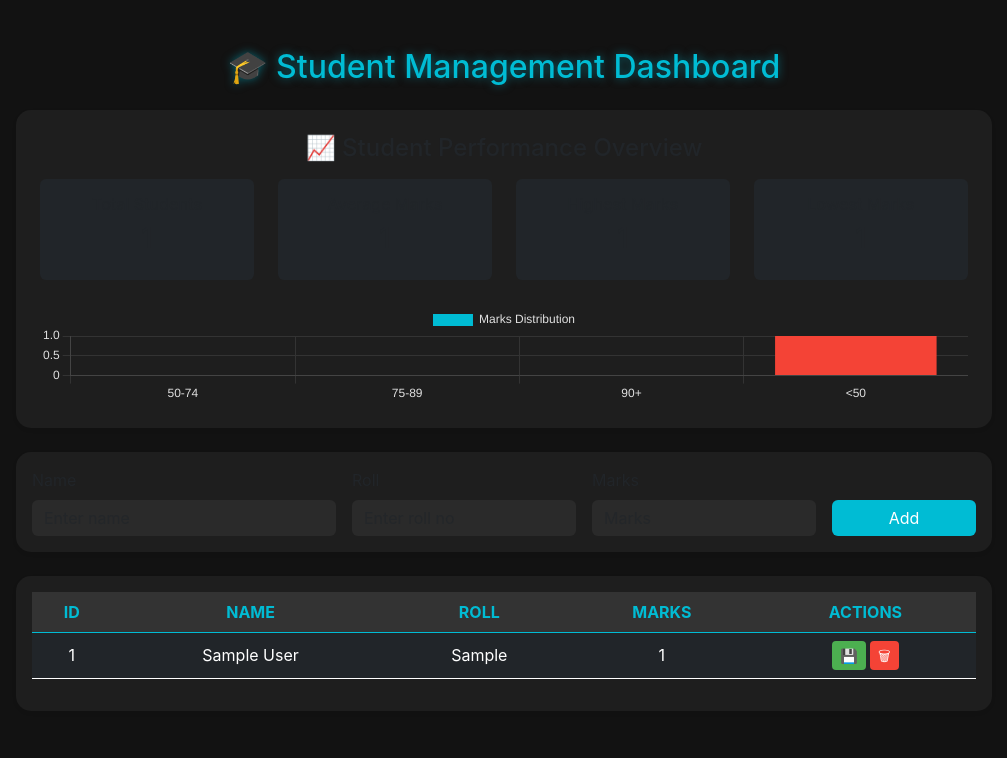
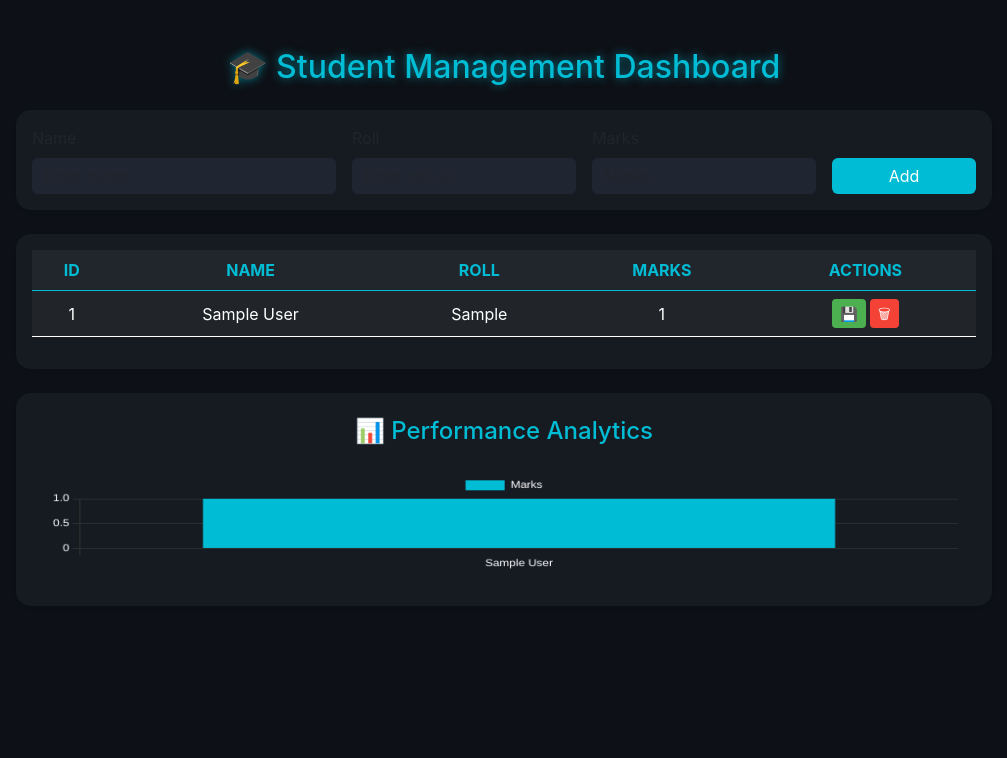
Before and after one commit to AshwinShinu/flask-devops-project, a Flask app: page / in a window 1280 px wide. Shown: the top 758 px of the page, without its empty margins (136-1143 px from the left). Run offline with Flask 3, Linux system fonts and the light colour scheme; tables that the repository leaves empty hold one stand-in row (values such as "Sample post").

Commit message:
minor changes

```diff
--- a/app/templates/index.html
+++ b/app/templates/index.html
@@ -7,24 +7,25 @@
     <link href="https://cdn.jsdelivr.net/npm/bootstrap@5.3.3/dist/css/bootstrap.min.css" rel="stylesheet">
     <script src="https://code.jquery.com/jquery-3.6.4.min.js"></script>
     <script src="https://cdn.jsdelivr.net/npm/chart.js"></script>
+
     <style>
         body {
-            background-color: #121212;
-            color: #e0e0e0;
+            background-color: #0d1117;
+            color: #ffffff;
             font-family: 'Inter', sans-serif;
         }
         .container {
             max-width: 1000px;
         }
         .card {
-            background-color: #1e1e1e;
+            background-color: #161b22;
             border: none;
             border-radius: 15px;
-            box-shadow: 0 4px 20px rgba(0, 0, 0, 0.4);
+            box-shadow: 0 4px 20px rgba(0, 0, 0, 0.5);
         }
         .form-control, .table {
-            background-color: #2a2a2a;
-            color: #e0e0e0;
+            background-color: #1f2631;
+            color: #ffffff;
             border: none;
         }
         .form-control:focus {
@@ -40,12 +41,13 @@
             box-shadow: 0 0 10px #00bcd4;
         }
         .table th {
-            background-color: #333;
+            background-color: #21262d;
             color: #00bcd4;
             text-transform: uppercase;
         }
         .table td {
             vertical-align: middle;
+            color: #ffffff;
         }
         .btn-success {
             background-color: #4caf50;
@@ -65,10 +67,15 @@
         }
         h2 {
             color: #00bcd4;
-            text-shadow: 0 0 10px rgba(0,188,212,0.5);
+            text-shadow: 0 0 10px rgba(0,188,212,0.6);
         }
         tr:hover {
-            background-color: #2d2d2d;
+            background-color: #1f2933;
+        }
+        canvas {
+            background: #161b22;
+            border-radius: 12px;
+            padding: 10px;
         }
     </style>
 </head>
@@ -76,38 +83,6 @@
 <body>
 <div class="container py-5">
     <h2 class="text-center mb-4">🎓 Student Management Dashboard</h2>
-
-    <!-- 📊 Analytics Dashboard -->
-    <div class="card shadow-sm p-4 mb-4">
-        <h4 class="text-center mb-3">📈 Student Performance Overview</h4>
-        <div class="row text-center mb-4">
-            <div class="col-md-3">
-                <div class="p-3 bg-dark rounded">
-                    <h6>Total Students</h6>
-                    <h3 id="count">0</h3>
-                </div>
-            </div>
-            <div class="col-md-3">
-                <div class="p-3 bg-dark rounded">
-                    <h6>Average Marks</h6>
-                    <h3 id="average">0</h3>
-                </div>
-            </div>
-            <div class="col-md-3">
-                <div class="p-3 bg-dark rounded">
-                    <h6>Highest Marks</h6>
-                    <h3 id="highest">0</h3>
-                </div>
-            </div>
-            <div class="col-md-3">
-                <div class="p-3 bg-dark rounded">
-                    <h6>Lowest Marks</h6>
-                    <h3 id="lowest">0</h3>
-                </div>
-            </div>
-        </div>
-        <canvas id="marksChart" height="100"></canvas>
-    </div>
 
     <!-- Add Student Form -->
     <div class="card shadow-sm mb-4 p-3">
@@ -131,7 +106,7 @@
     </div>
 
     <!-- Student Table -->
-    <div class="card shadow-sm p-3">
+    <div class="card shadow-sm p-3 mb-4">
         <table class="table table-dark table-hover text-center align-middle" id="studentsTable">
             <thead>
                 <tr>
@@ -145,15 +120,15 @@
             <tbody></tbody>
         </table>
     </div>
+
+    <!-- Analytics Chart -->
+    <div class="card shadow-sm p-4">
+        <h4 class="mb-3 text-center" style="color:#00bcd4;">📊 Performance Analytics</h4>
+        <canvas id="marksChart" height="120"></canvas>
+    </div>
 </div>
 
 <script>
-let marksChart;
-
-// Adjusts Chart.js defaults for dark mode
-Chart.defaults.color = "#e0e0e0";
-Chart.defaults.borderColor = "#444";
-
 function loadStudents() {
     $.get("/api/students", function(data) {
         const tbody = $("#studentsTable tbody");
@@ -172,60 +147,7 @@
                 </tr>
             `);
         });
-    });
-}
-
-function loadStats() {
-    $.get("/api/stats", function(data) {
-        $("#count").text(data.count);
-        $("#average").text(data.average);
-        $("#highest").text(data.highest);
-        $("#lowest").text(data.lowest);
-
-        const dist = data.distribution;
-        const labels = Object.keys(dist);
-        const values = Object.values(dist);
-
-        if (marksChart) {
-            marksChart.data.labels = labels;
-            marksChart.data.datasets[0].data = values;
-            marksChart.update();
-        } else {
-            const ctx = document.getElementById("marksChart").getContext("2d");
-            marksChart = new Chart(ctx, {
-                type: "bar",
-                data: {
-                    labels: labels,
-                    datasets: [{
-                        label: "Marks Distribution",
-                        data: values,
-                        backgroundColor: ["#00bcd4", "#4caf50", "#ffeb3b", "#f44336"]
-                    }]
-                },
-                options: {
-                    plugins: {
-                        legend: {
-                            labels: { color: "#e0e0e0" }
-                        },
-                        tooltip: {
-                            titleColor: "#121212",
-                            bodyColor: "#121212",
-                            backgroundColor: "#00bcd4"
-                        }
-                    },
-                    scales: {
-                        x: {
-                            ticks: { color: "#e0e0e0" },
-                            grid: { color: "#333" }
-                        },
-                        y: {
-                            ticks: { color: "#e0e0e0" },
-                            grid: { color: "#333" }
-                        }
-                    }
-                }
-            });
-        }
+        updateChart(data);
     });
 }
 
@@ -243,7 +165,7 @@
         data: JSON.stringify(student),
         success: function() {
             $("#studentForm")[0].reset();
-            reloadAll();
+            loadStudents();
         }
     });
 });
@@ -255,7 +177,8 @@
         url: `/api/students/${id}`,
         type: "DELETE",
         success: function() {
-            row.fadeOut(400, () => { row.remove(); loadStats(); });
+            row.fadeOut(400, () => row.remove());
+            loadStudents();
         }
     });
 });
@@ -276,20 +199,45 @@
         success: function() {
             row.addClass("table-success");
             setTimeout(() => row.removeClass("table-success"), 1000);
-            loadStats();
+            loadStudents();
         }
     });
 });
 
-function reloadAll() {
-    loadStudents();
-    loadStats();
+let chart;
+function updateChart(students) {
+    const ctx = document.getElementById("marksChart").getContext("2d");
+    const labels = students.map(s => s.name);
+    const marks = students.map(s => s.marks);
+
+    if (chart) chart.destroy();
+
+    Chart.defaults.color = "#ffffff";
+    Chart.defaults.borderColor = "#333";
+
+    chart = new Chart(ctx, {
+        type: "bar",
+        data: {
+            labels: labels,
+            datasets: [{
+                label: "Marks",
+                data: marks,
+                backgroundColor: "#00bcd4"
+            }]
+        },
+        options: {
+            plugins: {
+                legend: { labels: { color: "#ffffff" } }
+            },
+            scales: {
+                x: { ticks: { color: "#ffffff" } },
+                y: { ticks: { color: "#ffffff" } }
+            }
+        }
+    });
 }
 
-$(document).ready(() => {
-    reloadAll();
-    setInterval(loadStats, 10000); // auto-refresh stats every 10s
-});
+$(document).ready(loadStudents);
 </script>
 </body>
 </html>
```
